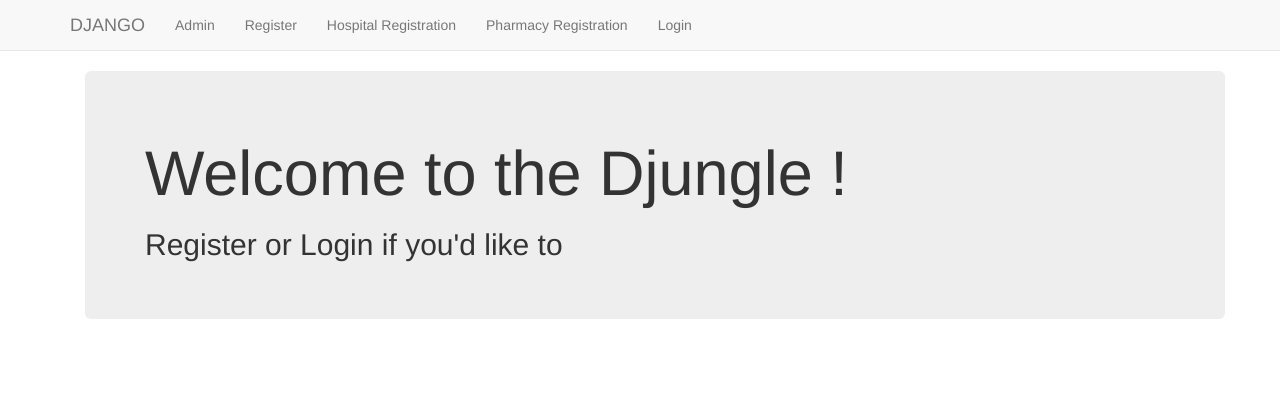
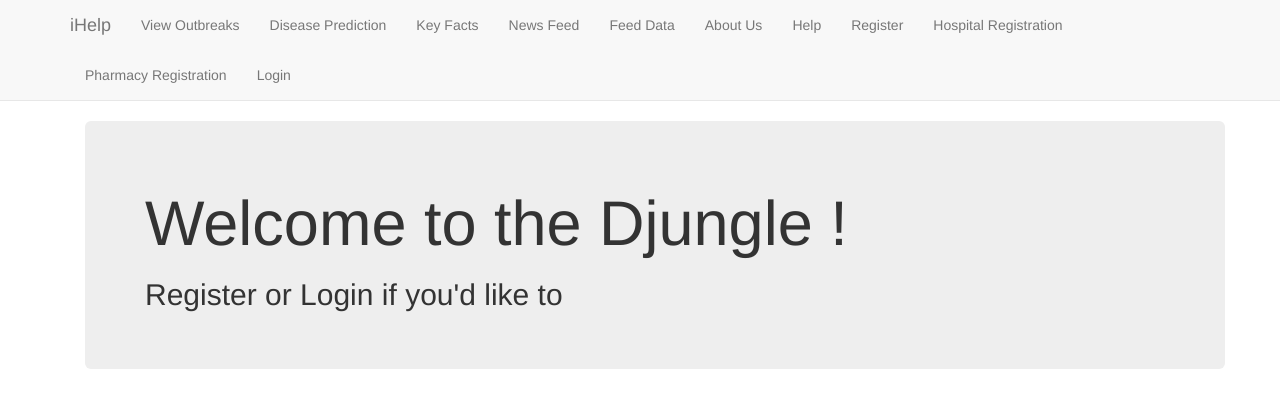
Before and after one commit to shloka-812/sen_1, a Django app: page / in a window 1280 px wide. Shown: the top 408 px of the page. Run offline with Django 3.2, Linux system fonts and the light colour scheme; some libraries are stand-ins or nearby versions.

Commit message:
changign home page

```diff
--- a/demo/templates/da/base.html
+++ b/demo/templates/da/base.html
@@ -11,8 +11,14 @@
       <div class="container">
         <ul class="nav navbar-nav">
 {# Django Home Link / Admin Link / Register Link#}
-          <li><a class="navbar-brand" href="{% url 'index' %}">DJANGO</a></li>
-          <li><a class="navbar-link" href="{% url 'admin:index' %}">Admin</a></li>
+          <li><a class="navbar-brand" href="{% url 'index' %}">iHelp</a></li>
+          <li><a class="navbar-link" href="{% url 'da:outbreaks' %}">View Outbreaks</a></li>
+          <li><a class="navbar-link" href="{% url 'da:prediction' %}">Disease Prediction</a></li>
+          <li><a class="navbar-link" href="{% url 'da:keyfacts' %}">Key Facts</a></li>
+          <li><a class="navbar-link" href="{% url 'da:newsfeed' %}">News Feed</a></li>
+          <li><a class="navbar-link" href="{% url 'da:feeddata' %}">Feed Data</a></li>
+          <li><a class="navbar-link" href="{% url 'da:aboutus' %}">About Us</a></li>
+          <li><a class="navbar-link" href="{% url 'da:help' %}">Help</a></li>
           <li><a class="navbar-link" href="{% url 'da:register' %}">Register</a></li>
           <li><a class="navbar-link" href="{% url 'da:register_h' %}">Hospital Registration</a></li>
           <li><a class="navbar-link" href="{% url 'da:register_p' %}">Pharmacy Registration</a></li>
```
